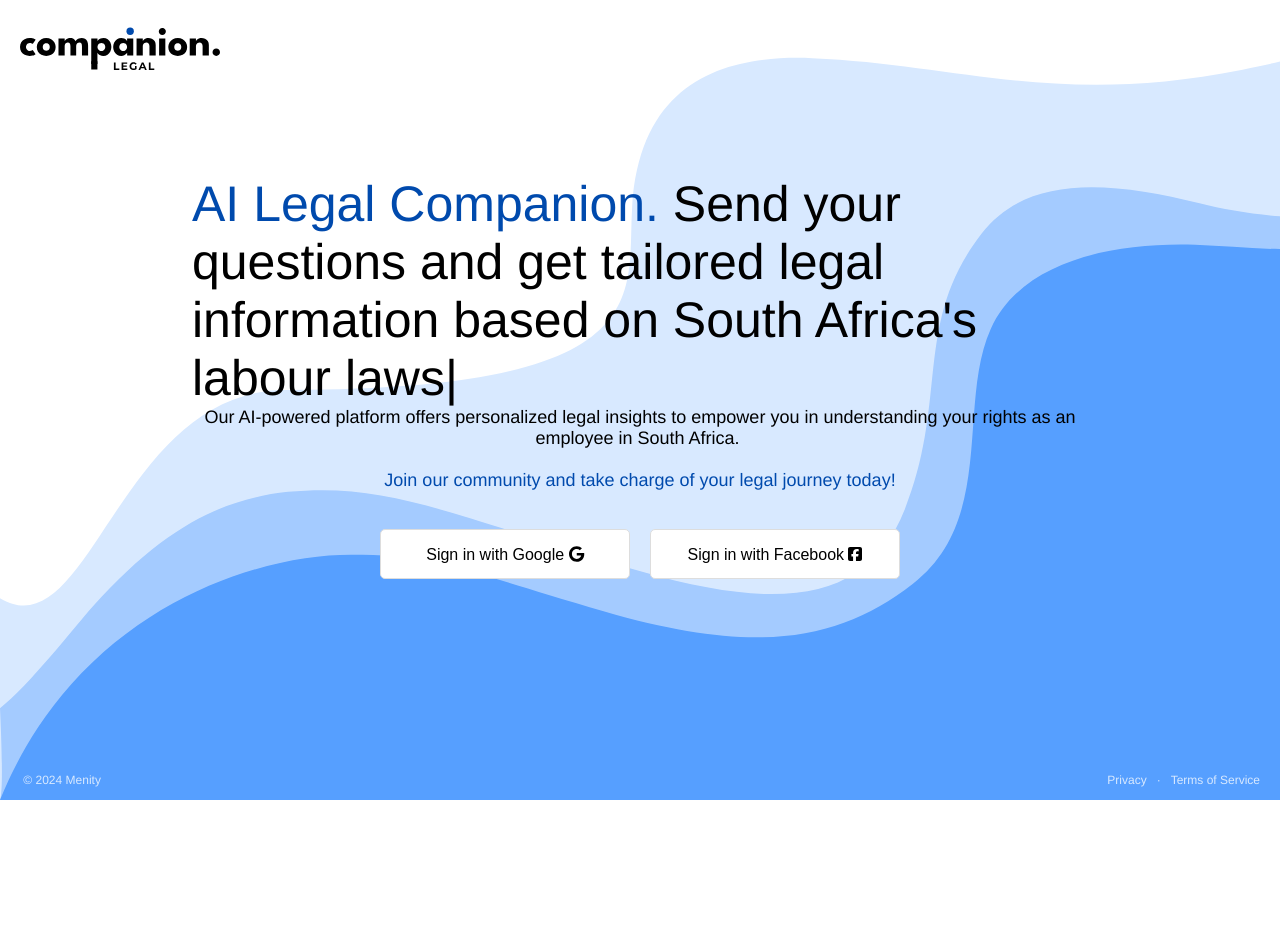
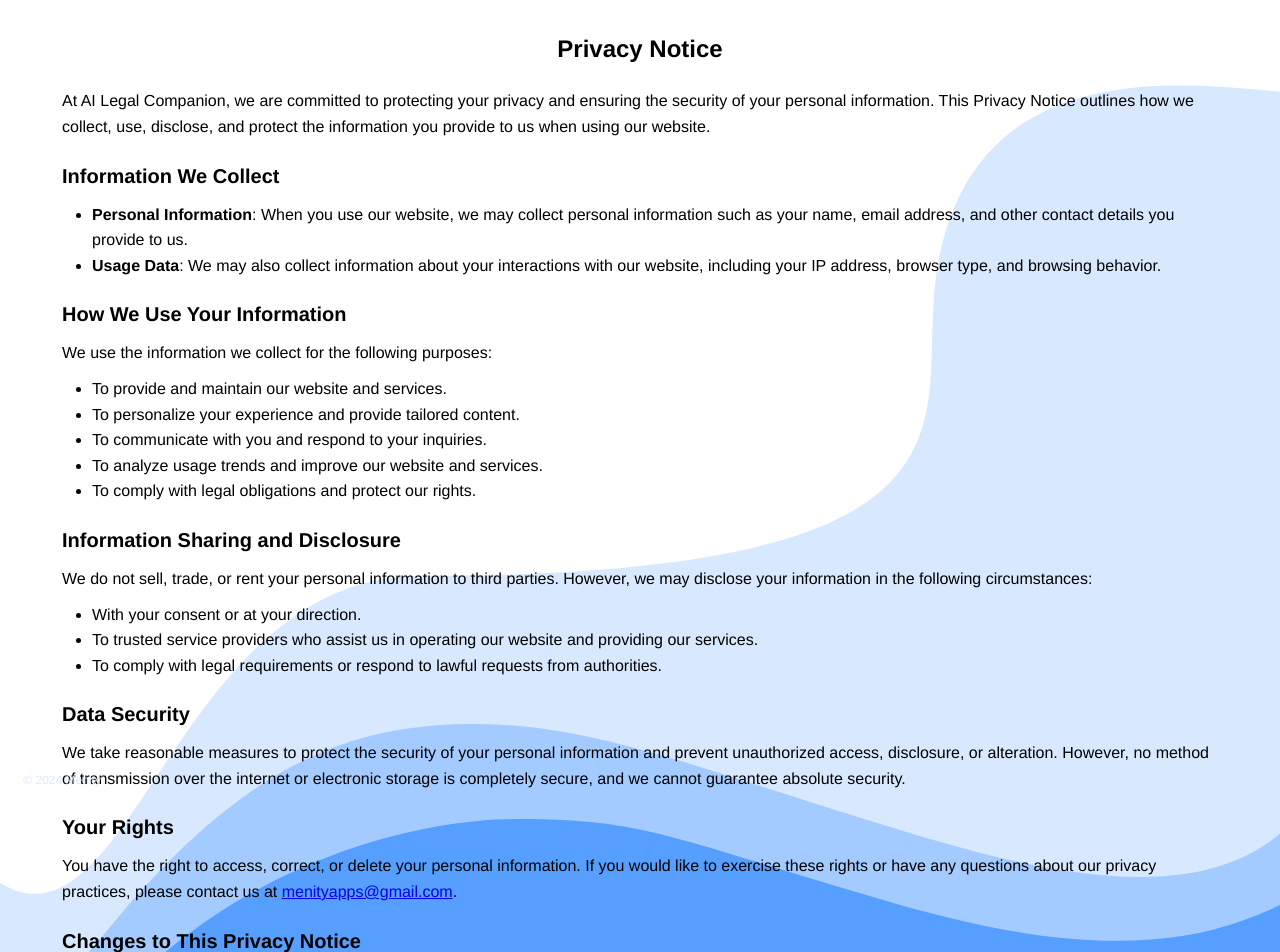
Before and after one commit to mavu072/legal-companion-webapp, a React (Create React App) app: page /privacy in a window 1280 px wide. Shown: the top 952 px of the page. Before the commit the page ends 800 px from the top, so only its background shows below. Built offline with nearby package versions, Linux system fonts and the light colour scheme; no server answers.

Commit message:
Implemented routes and added Privacy legal notice

```diff
--- /dev/null
+++ b/src/components/app/Footer.js
@@ -0,0 +1,19 @@
+/**
+ * Main footer
+ * @returns App footer
+ */
+function AppFooter() {
+    return (
+        <>
+            <footer className='landing-footer'>
+                <span data-date={new Date().getFullYear()}>Menity</span>
+                <div>
+                    <a href='/privacy'>Privacy</a>
+                    <a href='/terms'>Terms of Service</a>
+                </div>
+            </footer>
+        </>
+    )
+}
+
+export default AppFooter;
--- a/src/components/auth/Auth.js
+++ b/src/components/auth/Auth.js
@@ -5,6 +5,7 @@
 import SnackBarNotification from '../notification/SnackBar';
 import { googleAuthProvider, facebookAuthProvider } from '../../firebase/util';
 import React, { useState } from 'react';
+import AppFooter from '../app/Footer';
 
 /**
  * User Authentication Components
@@ -85,13 +86,7 @@
                     <button className='app-btn' onClick={signInWithFacebook}>Sign in with Facebook <FontAwesomeIcon className='icon facebook' icon="fa-brands fa-square-facebook" /></button>
                 </div>
             </main>
-            <footer className='landing-footer'>
-                <span data-date={new Date().getFullYear()}>Menity</span>
-                <div>
-                    <a href='#privacy'>Privacy</a>
-                    <a href='#terms'>Terms of Service</a>
-                </div>
-            </footer>
+            <AppFooter />
         </>
     );
 }
--- /dev/null
+++ b/src/components/error/ErrorPage.css
@@ -0,0 +1,13 @@
+
+.error-page {
+    display: flex;
+    flex-direction: column;
+    justify-content: center;
+    align-items: center;
+    width: 100vw;
+    height: 100vh;
+}
+
+.error-page > * {
+    margin: 10px;
+}
--- /dev/null
+++ b/src/components/error/RouteErrors.js
@@ -0,0 +1,21 @@
+import './ErrorPage.css';
+import { useRouteError } from "react-router-dom";
+
+function PageNotFound() {
+  const error = useRouteError();
+  console.error(error);
+
+  return (
+    <>
+      <div className="error-page">
+        <h1>Oops!</h1>
+        <p>Sorry, an unexpected error has occurred.</p>
+        <p>
+          <i>{error.statusText || error.message}</i>
+        </p>
+      </div>
+    </>
+  );
+}
+
+export default PageNotFound;
--- /dev/null
+++ b/src/components/legal/Legal.css
@@ -0,0 +1,41 @@
+.legal-notice {
+    width: 100vw;
+    display: flex;
+    flex-direction: column;
+    justify-content: center;
+    background-image: var(--landing-window-bg);
+    background-size: cover;
+
+    .content {
+        width: 95%;
+        align-self: center;
+        line-height: 1.6;
+        padding: 30px;
+        margin: 0 auto;
+
+        h1 {
+            text-align: center;
+            font-size: 24px;
+            margin-bottom: 20px;
+        }
+
+        h2 {
+            font-size: 20px;
+            margin-bottom: 10px;
+            margin-top: 20px;
+        }
+
+        p {
+            margin-bottom: 10px;
+        }
+
+        p:last-child {
+            text-align: center;
+            margin-top: 10px;
+        }
+
+        ul {
+            margin-left: 30px;
+        }
+    }
+}
--- /dev/null
+++ b/src/components/legal/Privacy.js
@@ -0,0 +1,56 @@
+import './Legal.css';
+import AppFooter from '../app/Footer';
+
+function Privacy() {
+    return (
+        <>
+            <div className='legal-notice'>
+                <div className='content'>
+                    <h1>Privacy Notice</h1>
+                    <p>At AI Legal Companion, we are committed to protecting your privacy and ensuring the security of your personal information. This Privacy Notice outlines how we collect, use, disclose, and protect the information you provide to us when using our website.</p>
+
+                    <h2>Information We Collect</h2>
+                    <ul>
+                        <li><strong>Personal Information</strong>: When you use our website, we may collect personal information such as your name, email address, and other contact details you provide to us.</li>
+                        <li><strong>Usage Data</strong>: We may also collect information about your interactions with our website, including your IP address, browser type, and browsing behavior.</li>
+                    </ul>
+
+                    <h2>How We Use Your Information</h2>
+                    <p>We use the information we collect for the following purposes:</p>
+                    <ul>
+                        <li>To provide and maintain our website and services.</li>
+                        <li>To personalize your experience and provide tailored content.</li>
+                        <li>To communicate with you and respond to your inquiries.</li>
+                        <li>To analyze usage trends and improve our website and services.</li>
+                        <li>To comply with legal obligations and protect our rights.</li>
+                    </ul>
+
+                    <h2>Information Sharing and Disclosure</h2>
+                    <p>We do not sell, trade, or rent your personal information to third parties. However, we may disclose your information in the following circumstances:</p>
+                    <ul>
+                        <li>With your consent or at your direction.</li>
+                        <li>To trusted service providers who assist us in operating our website and providing our services.</li>
+                        <li>To comply with legal requirements or respond to lawful requests from authorities.</li>
+                    </ul>
+
+                    <h2>Data Security</h2>
+                    <p>We take reasonable measures to protect the security of your personal information and prevent unauthorized access, disclosure, or alteration. However, no method of transmission over the internet or electronic storage is completely secure, and we cannot guarantee absolute security.</p>
+
+                    <h2>Your Rights</h2>
+                    <p>You have the right to access, correct, or delete your personal information. If you would like to exercise these rights or have any questions about our privacy practices, please contact us at <a href="mailto:menityapps@gmail.com">menityapps@gmail.com</a>.</p>
+
+                    <h2>Changes to This Privacy Notice</h2>
+                    <p>We may update this Privacy Notice from time to time to reflect changes in our practices or legal requirements. We will notify you of any significant changes by posting the updated Privacy Notice on our website.</p>
+
+                    <h2>Contact Us</h2>
+                    <p>If you have any questions or concerns about our Privacy Notice or data practices, please contact us at <a href="mailto:menityapps@gmail.com">menityapps@gmail.com</a>.</p>
+
+                    <p>This Privacy Notice was last updated on 14 May 2024.</p>
+                </div>
+            </div>
+            <AppFooter />
+        </>
+    )
+}
+
+export default Privacy;
--- /dev/null
+++ b/src/components/legal/Terms.js
@@ -0,0 +1,13 @@
+import './Legal.css';
+
+function TermsOfService() {
+    return (
+        <>
+            <div className='legal-notice'>
+
+            </div>
+        </>
+    )
+}
+
+export default TermsOfService;
--- a/src/index.js
+++ b/src/index.js
@@ -2,13 +2,32 @@
 import ReactDOM from 'react-dom/client';
 import './index.css';
 import App from './App';
+import PageNotFound from './components/error/RouteErrors';
+import Privacy from './components/legal/Privacy';
+import TermsOfService from './components/legal/Terms';
 import reportWebVitals from './reportWebVitals';
 import { createBrowserRouter, RouterProvider } from 'react-router-dom';
+
+const router = createBrowserRouter([
+  {
+    path: '/',
+    element: <App />,
+    errorElement: <PageNotFound />
+  },
+  {
+    path: '/privacy',
+    element: <Privacy />
+  },
+  {
+    path: '/terms',
+    element: <TermsOfService />
+  }
+]);
 
 const root = ReactDOM.createRoot(document.getElementById('root'));
 root.render(
   <React.StrictMode>
-    <App />
+    <RouterProvider router={router} />
   </React.StrictMode>
 );
 
```
